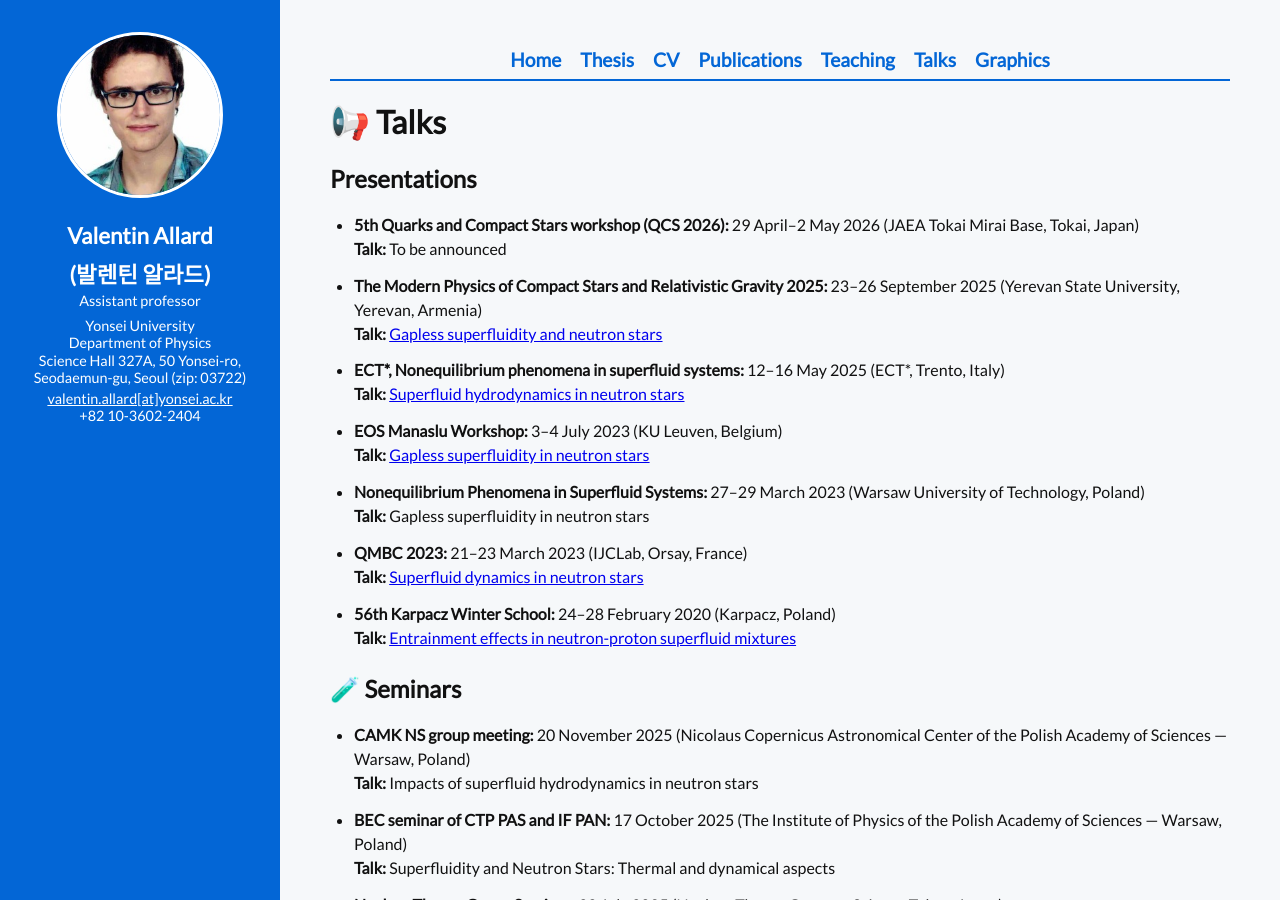
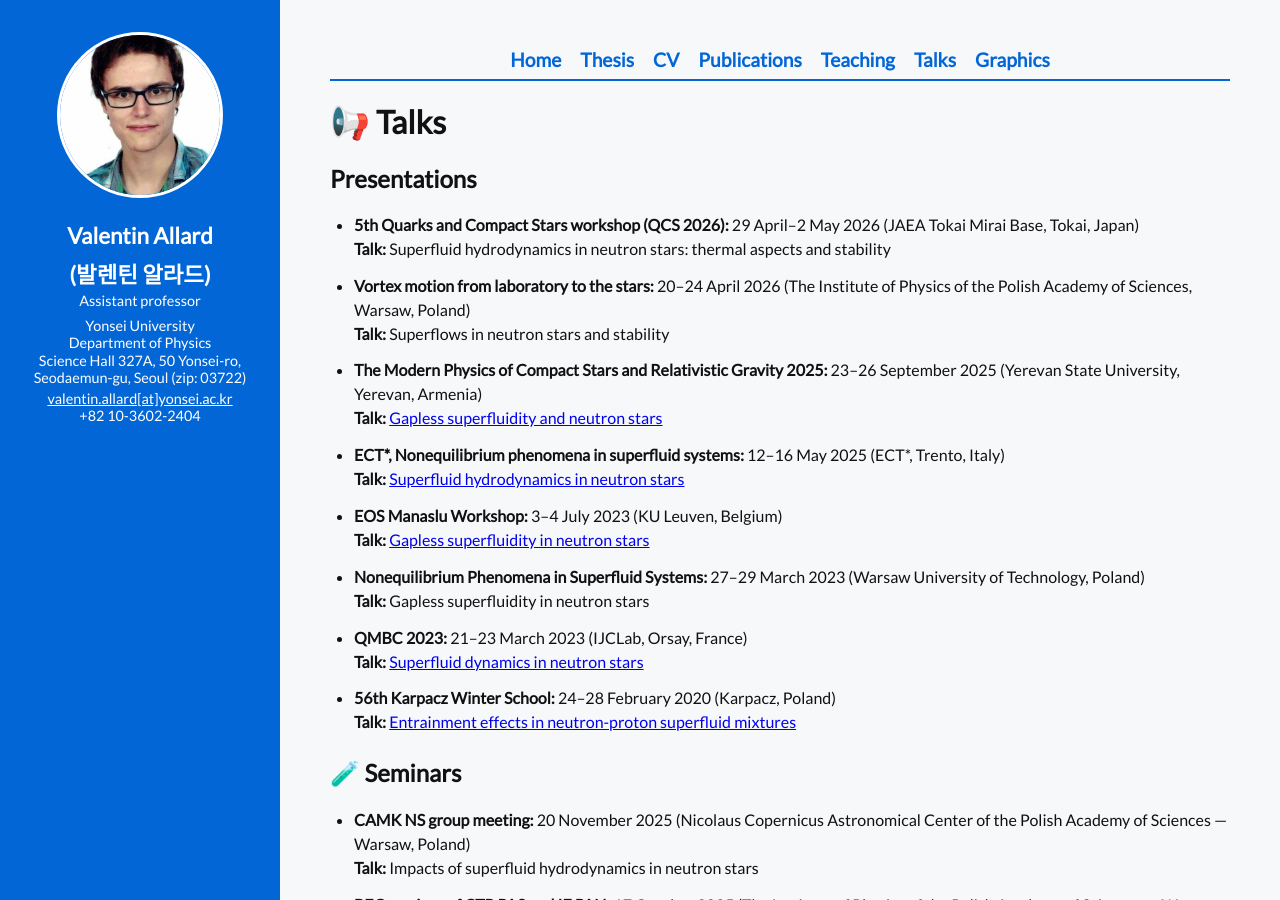
Before and after one commit to V-allard/V-allard.github.io, a Jekyll site: the page built from pages/talks/index.html, in a window 1280 px wide and 900 px high. Built offline with Jekyll 4.4.1, drawn with Linux system fonts in a browser that asks for light colours.

Commit message:
Update index.html
Conferences updated

```diff
--- a/pages/talks/index.html
+++ b/pages/talks/index.html
@@ -12,7 +12,11 @@ permalink: /talks/
   <ul>
     <li><strong>5th Quarks and Compact Stars workshop (QCS 2026):</strong>
     29 April–2 May 2026 (JAEA Tokai Mirai Base, Tokai, Japan)
-    <br><strong>Talk:</strong> To be announced</li>
+    <br><strong>Talk:</strong> Superfluid hydrodynamics in neutron stars: thermal aspects and stability</li>
+
+    <li><strong>Vortex motion from laboratory to the stars:</strong>
+    20–24 April 2026 (The Institute of Physics of the Polish Academy of Sciences, Warsaw, Poland)
+    <br><strong>Talk:</strong> Superflows in neutron stars and stability</li>
 
     <li><strong>The Modern Physics of Compact Stars and Relativistic Gravity 2025:</strong>
     23–26 September 2025 (Yerevan State University, Yerevan, Armenia)
```
